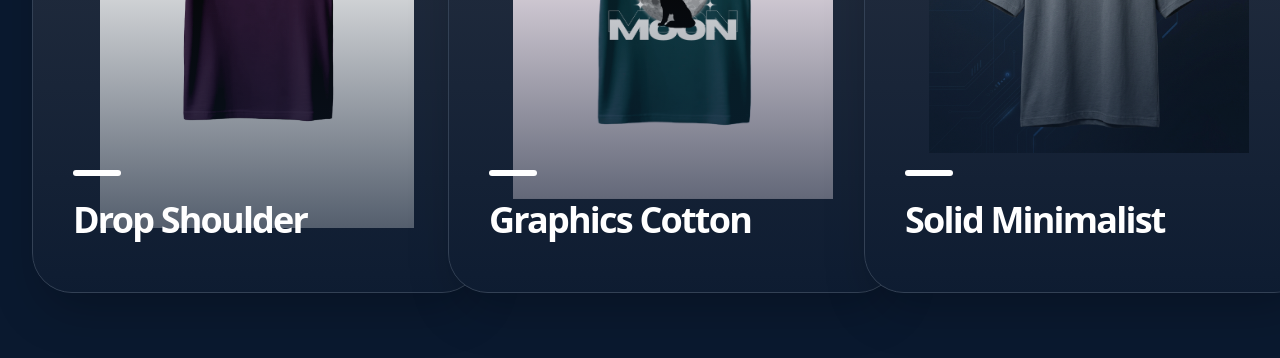
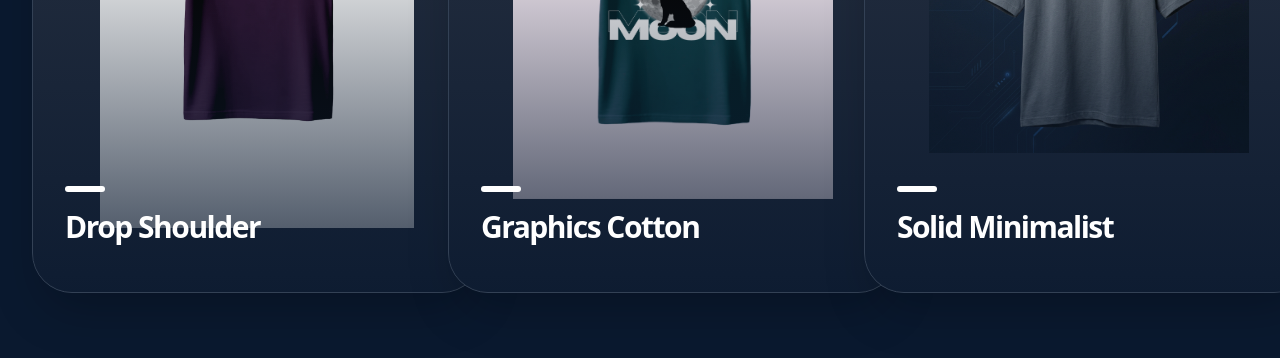
Before and after one commit to mukithasan232/devvibe, a Next.js app: page / in a window 1280 px wide. Shown: the part 1420-1778 px from the top of the page. Built offline with nearby package versions, Linux system fonts and the light colour scheme; no server answers; the database is empty.

Commit message:
fix: optimize category card typography and spacing for better legibility

```diff
--- a/src/app/HomeClient.tsx
+++ b/src/app/HomeClient.tsx
@@ -156,10 +156,10 @@ export default function HomeClient() {
                 sizes="(max-width: 768px) 100vw, (max-width: 1200px) 50vw, 33vw"
               />
               <div className="absolute inset-0 bg-gradient-to-t from-brand-bg via-transparent to-transparent opacity-80" />
-              <div className="absolute bottom-0 left-0 p-10 w-full translate-y-4 group-hover:translate-y-0 transition-transform duration-500">
-                <div className="h-1.5 w-12 bg-brand-neon mb-6 group-hover:w-full transition-all duration-700 rounded-full"></div>
-                <h3 className="text-4xl font-black text-white mb-3 tracking-tighter">{cat.name}</h3>
-                <p className="text-brand-neon font-bold text-xs uppercase tracking-[0.3em] opacity-0 group-hover:opacity-100 transition-opacity duration-700">{cat.desc}</p>
+              <div className="absolute bottom-0 left-0 p-8 w-full translate-y-2 group-hover:translate-y-0 transition-transform duration-500">
+                <div className="h-1.5 w-10 bg-brand-neon mb-4 group-hover:w-full transition-all duration-700 rounded-full"></div>
+                <h3 className="text-3xl font-black text-white mb-2 tracking-tighter leading-tight">{cat.name}</h3>
+                <p className="text-brand-neon font-bold text-[10px] uppercase tracking-[0.3em] opacity-0 group-hover:opacity-100 transition-opacity duration-700">{cat.desc}</p>
               </div>
             </Link>
           ))}
```
